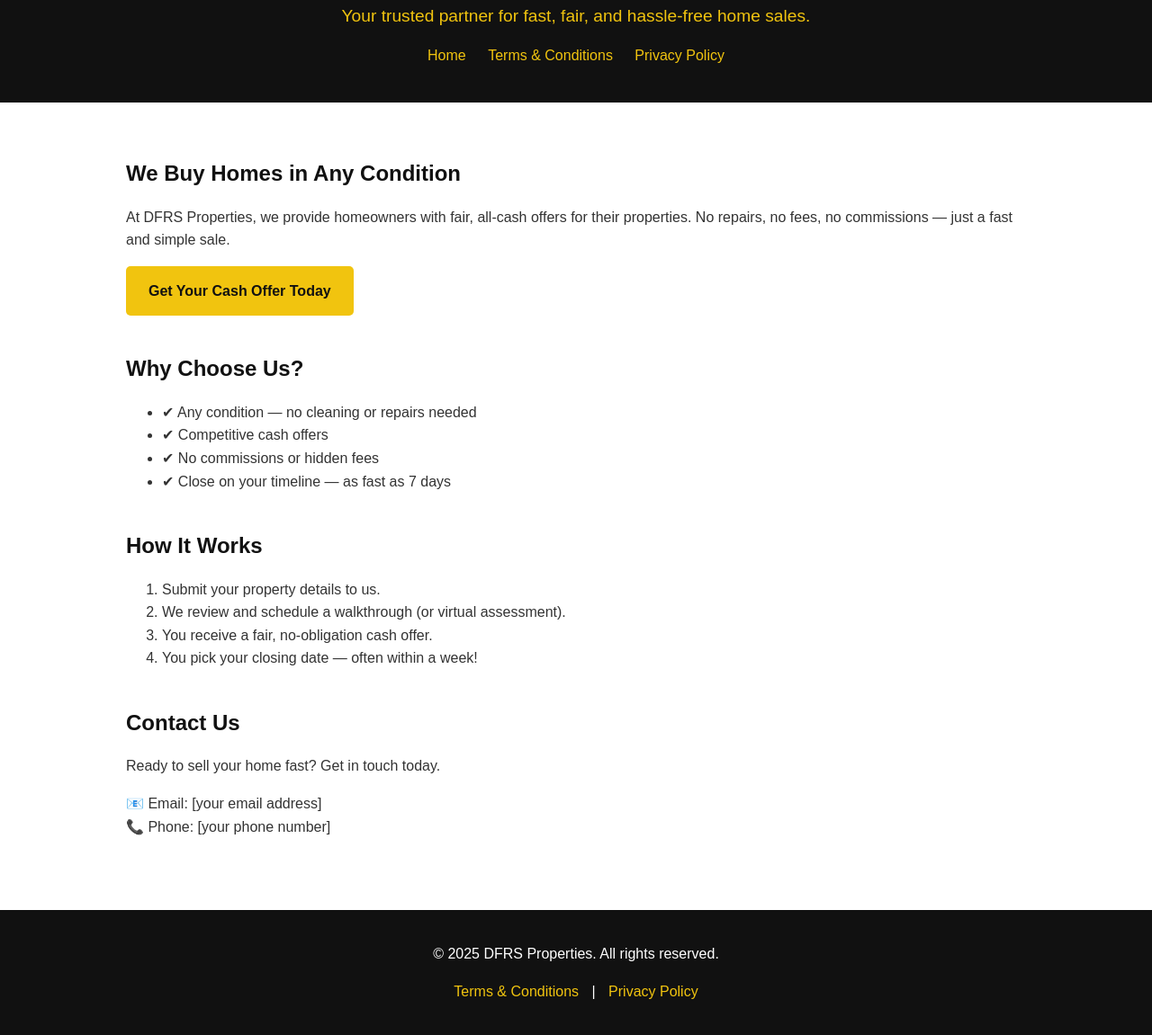
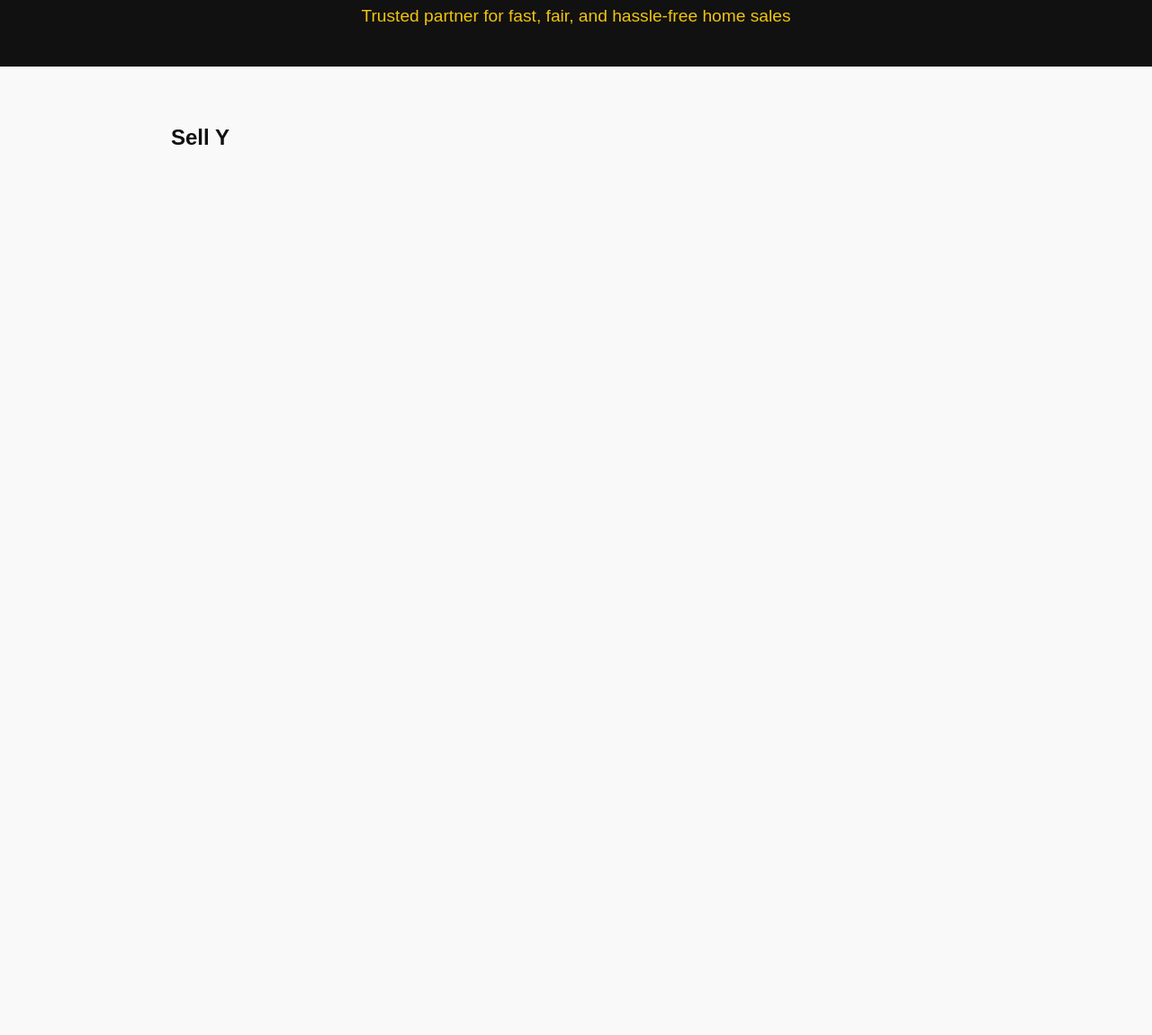
Before and after one commit to dfrsproperties/dfrsproperties.github.io, a plain HTML site: page index.html in a window 1280 px wide. Shown: the part 111-1262 px from the top of the page at 90% size. After the commit the page ends 800 px from the top, so only its background shows below. Drawn offline with Linux system fonts and the light colour scheme.

Commit message:
Update index.html

```diff
--- a/index.html
+++ b/index.html
@@ -3,13 +3,14 @@
 <head>
   <meta charset="UTF-8">
   <meta name="viewport" content="width=device-width, initial-scale=1.0">
-  <title>DFRS Properties | Sell Your Home Fast for Cash</title>
+  <title>DFRS Properties | Sell Your Home Fast</title>
   <style>
     body {
       font-family: Arial, sans-serif;
       margin: 0;
       padding: 0;
       line-height: 1.6;
+      background: #f9f9f9;
       color: #333;
     }
     header {
@@ -27,20 +28,9 @@
       font-size: 1.2rem;
       color: #f1c40f;
     }
-    nav {
-      margin-top: 15px;
-    }
-    nav a {
-      color: #f1c40f;
-      text-decoration: none;
-      margin: 0 10px;
-    }
-    nav a:hover {
-      text-decoration: underline;
-    }
     main {
       padding: 40px 20px;
-      max-width: 1000px;
+      max-width: 900px;
       margin: auto;
     }
     section {
@@ -48,19 +38,6 @@
     }
     h2 {
       color: #111;
-      margin-bottom: 15px;
-    }
-    .cta {
-      background: #f1c40f;
-      color: #111;
-      padding: 15px 25px;
-      display: inline-block;
-      border-radius: 5px;
-      font-weight: bold;
-      text-decoration: none;
-    }
-    .cta:hover {
-      background: #d4ac0d;
     }
     footer {
       background: #111;
@@ -82,58 +59,9 @@
 
   <header>
     <h1>DFRS Properties</h1>
-    <p>Your trusted partner for fast, fair, and hassle-free home sales.</p>
-    <nav>
-      <a href="index.html">Home</a>
-      <a href="terms.html">Terms & Conditions</a>
-      <a href="privacy.html">Privacy Policy</a>
-    </nav>
+    <p>Trusted partner for fast, fair, and hassle-free home sales</p>
   </header>
 
   <main>
     <section>
-      <h2>We Buy Homes in Any Condition</h2>
-      <p>At DFRS Properties, we provide homeowners with fair, all-cash offers for their properties. No repairs, no fees, no commissions — just a fast and simple sale.</p>
-      <a href="#contact" class="cta">Get Your Cash Offer Today</a>
-    </section>
-
-    <section>
-      <h2>Why Choose Us?</h2>
-      <ul>
-        <li>✔ Any condition — no cleaning or repairs needed</li>
-        <li>✔ Competitive cash offers</li>
-        <li>✔ No commissions or hidden fees</li>
-        <li>✔ Close on your timeline — as fast as 7 days</li>
-      </ul>
-    </section>
-
-    <section>
-      <h2>How It Works</h2>
-      <ol>
-        <li>Submit your property details to us.</li>
-        <li>We review and schedule a walkthrough (or virtual assessment).</li>
-        <li>You receive a fair, no-obligation cash offer.</li>
-        <li>You pick your closing date — often within a week!</li>
-      </ol>
-    </section>
-
-    <section id="contact">
-      <h2>Contact Us</h2>
-      <p>Ready to sell your home fast? Get in touch today.</p>
-      <p>
-        📧 Email: [your email address] <br>
-        📞 Phone: [your phone number]
-      </p>
-    </section>
-  </main>
-
-  <footer>
-    <p>&copy; <script>document.write(new Date().getFullYear())</script> DFRS Properties. All rights reserved.</p>
-    <p>
-      <a href="terms.html">Terms & Conditions</a> |
-      <a href="privacy.html">Privacy Policy</a>
-    </p>
-  </footer>
-
-</body>
-</html>
+      <h2>Sell Y
```
